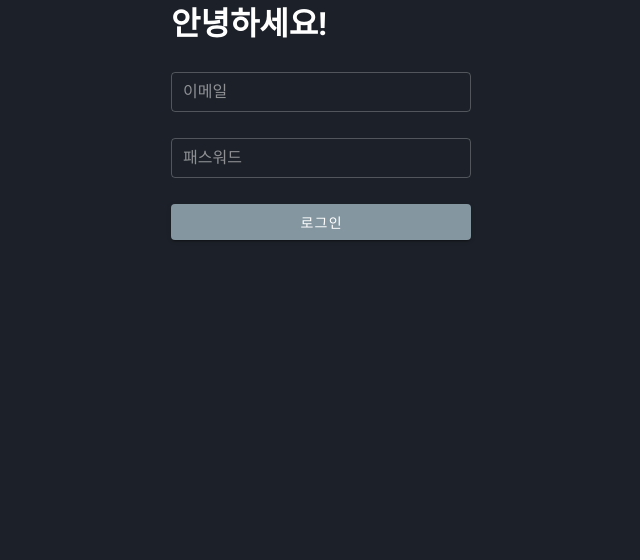
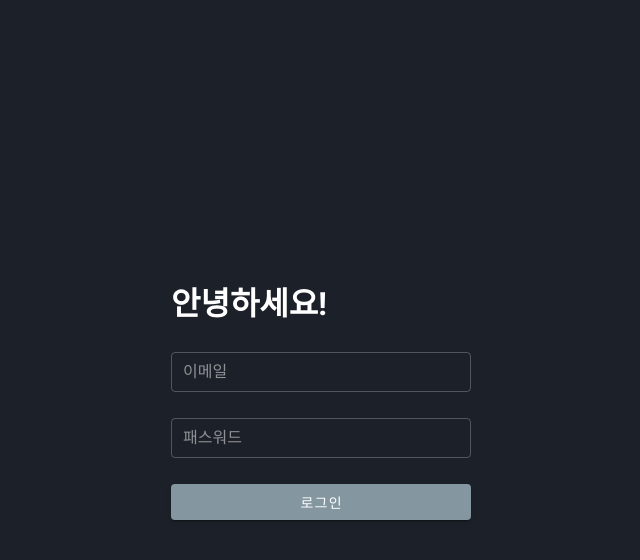
Before and after one commit to 1n9yun/Todo, a Vue app in the folder frontend/: page /login in a window 1280 px wide. Shown: the top 560 px of the page, without its empty margins (319-959 px from the left). Built offline with nearby package versions, Linux system fonts and the light colour scheme.

Commit message:
로그인 폼 정렬

```diff
--- a/frontend/src/views/Login.vue
+++ b/frontend/src/views/Login.vue
@@ -1,6 +1,11 @@
 <template>
-    <v-layout column justify-center>
-        <v-flex align-self-center style="width: 300px;">
+    <v-layout
+    align-center
+    justify-center
+    >
+        <v-flex
+        class="login-form"
+        >
             <h1>안녕하세요!</h1><br>
             <v-text-field
             placeholder="이메일"
@@ -46,3 +51,13 @@ export default {
     }
 }
 </script>
+
+<style scoped>
+.layout {
+    height: 100%;
+}
+.login-form {
+    max-width: 300px;
+    min-width: 300px;
+}
+</style>
```
